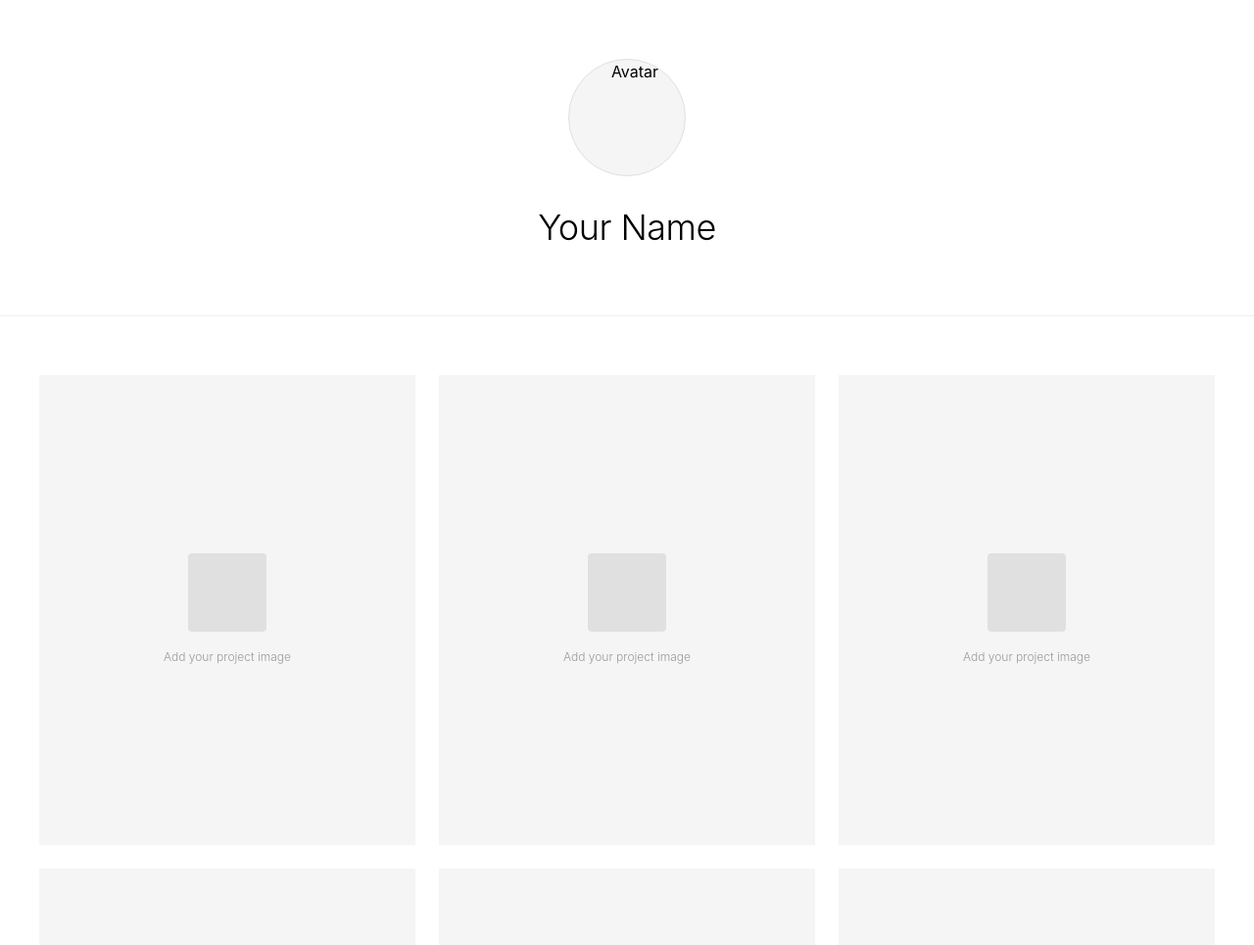
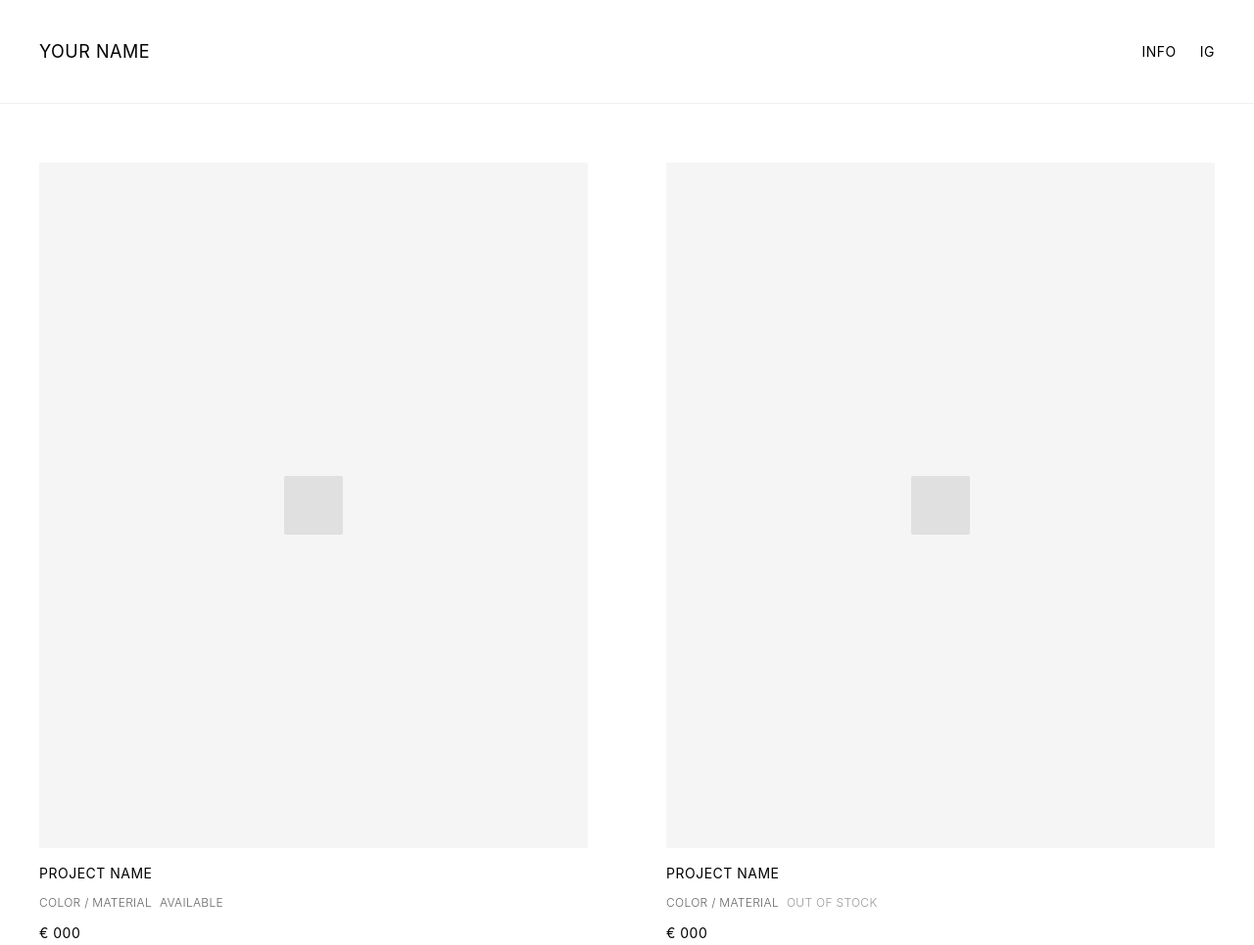
Before and after one commit to maksymworks-dev/portfolio2025, a website: page index.html in a window 1280 px wide. Shown: the top 965 px of the page at 98% size. Drawn offline with Linux system fonts and the light colour scheme.

Commit message:
Redesign portfolio to match Valesque shop layout style

```diff
--- a/index.html
+++ b/index.html
@@ -10,8 +10,13 @@
 <body>
     <header class="header">
         <div class="header-content">
-            <img src="avatar.jpg" alt="Avatar" class="avatar">
+            <div class="header-left">
                 <h1 class="name">Your Name</h1>
+            </div>
+            <div class="header-right">
+                <a href="#" class="header-link">Info</a>
+                <a href="#" class="header-link">IG</a>
+            </div>
         </div>
     </header>
 
@@ -19,46 +24,111 @@
         <div class="container">
             <div class="project-grid">
                 <div class="project-item">
+                    <div class="project-image">
                         <div class="placeholder">
                             <div class="placeholder-icon"></div>
-                        <p class="placeholder-text">Add your project image</p>
                         </div>
                         <!-- Uncomment when you have images:
                         <img src="projects/project-1.jpg" alt="Project 1">
                         -->
                     </div>
+                    <div class="project-info">
+                        <div class="project-name">PROJECT NAME</div>
+                        <div class="project-details">
+                            <span class="project-color">COLOR / MATERIAL</span>
+                            <span class="project-status">AVAILABLE</span>
+                        </div>
+                        <div class="project-price">€ 000</div>
+                    </div>
+                </div>
+
                 <div class="project-item">
+                    <div class="project-image">
                         <div class="placeholder">
                             <div class="placeholder-icon"></div>
-                        <p class="placeholder-text">Add your project image</p>
                         </div>
                     </div>
+                    <div class="project-info">
+                        <div class="project-name">PROJECT NAME</div>
+                        <div class="project-details">
+                            <span class="project-color">COLOR / MATERIAL</span>
+                            <span class="project-status out-of-stock">OUT OF STOCK</span>
+                        </div>
+                        <div class="project-price">€ 000</div>
+                    </div>
+                </div>
+
                 <div class="project-item">
+                    <div class="project-image">
                         <div class="placeholder">
                             <div class="placeholder-icon"></div>
-                        <p class="placeholder-text">Add your project image</p>
                         </div>
                     </div>
+                    <div class="project-info">
+                        <div class="project-name">PROJECT NAME</div>
+                        <div class="project-details">
+                            <span class="project-color">COLOR / MATERIAL</span>
+                            <span class="project-status">AVAILABLE</span>
+                        </div>
+                        <div class="project-price">€ 000</div>
+                    </div>
+                </div>
+
                 <div class="project-item">
+                    <div class="project-image">
                         <div class="placeholder">
                             <div class="placeholder-icon"></div>
-                        <p class="placeholder-text">Add your project image</p>
                         </div>
                     </div>
+                    <div class="project-info">
+                        <div class="project-name">PROJECT NAME</div>
+                        <div class="project-details">
+                            <span class="project-color">COLOR / MATERIAL</span>
+                            <span class="project-status out-of-stock">OUT OF STOCK</span>
+                        </div>
+                        <div class="project-price">€ 000</div>
+                    </div>
+                </div>
+
                 <div class="project-item">
+                    <div class="project-image">
                         <div class="placeholder">
                             <div class="placeholder-icon"></div>
-                        <p class="placeholder-text">Add your project image</p>
                         </div>
                     </div>
+                    <div class="project-info">
+                        <div class="project-name">PROJECT NAME</div>
+                        <div class="project-details">
+                            <span class="project-color">COLOR / MATERIAL</span>
+                            <span class="project-status">AVAILABLE</span>
+                        </div>
+                        <div class="project-price">€ 000</div>
+                    </div>
+                </div>
+
                 <div class="project-item">
+                    <div class="project-image">
                         <div class="placeholder">
                             <div class="placeholder-icon"></div>
-                        <p class="placeholder-text">Add your project image</p>
+                        </div>
+                    </div>
+                    <div class="project-info">
+                        <div class="project-name">PROJECT NAME</div>
+                        <div class="project-details">
+                            <span class="project-color">COLOR / MATERIAL</span>
+                            <span class="project-status out-of-stock">OUT OF STOCK</span>
+                        </div>
+                        <div class="project-price">€ 000</div>
                     </div>
                 </div>
             </div>
         </div>
     </main>
+
+    <footer class="footer">
+        <div class="footer-content">
+            <p>©2024, Your Name</p>
+        </div>
+    </footer>
 </body>
 </html>
--- a/styles.css
+++ b/styles.css
@@ -12,13 +12,12 @@ body {
     -moz-osx-font-smoothing: grayscale;
     background-color: #ffffff;
     color: #000000;
-    line-height: 1.6;
+    line-height: 1.4;
 }
 
 /* Header */
 .header {
-    padding: 60px 24px;
-    text-align: center;
+    padding: 40px 24px;
     border-bottom: 1px solid #f0f0f0;
 }
 
@@ -26,25 +25,36 @@ body {
     max-width: 1200px;
     margin: 0 auto;
     display: flex;
-    flex-direction: column;
+    justify-content: space-between;
     align-items: center;
-    gap: 24px;
-}
-
-.avatar {
-    width: 120px;
-    height: 120px;
-    border-radius: 50%;
-    object-fit: cover;
-    background-color: #f5f5f5;
-    border: 1px solid #e0e0e0;
 }
 
 .name {
-    font-size: clamp(28px, 5vw, 36px);
-    font-weight: 300;
-    letter-spacing: -0.5px;
+    font-size: 18px;
+    font-weight: 400;
+    letter-spacing: 0.5px;
     color: #000000;
+    text-transform: uppercase;
+}
+
+.header-right {
+    display: flex;
+    gap: 24px;
+    align-items: center;
+}
+
+.header-link {
+    font-size: 14px;
+    font-weight: 400;
+    color: #000000;
+    text-decoration: none;
+    text-transform: uppercase;
+    letter-spacing: 0.5px;
+    transition: opacity 0.3s;
+}
+
+.header-link:hover {
+    opacity: 0.6;
 }
 
 /* Main Content */
@@ -61,38 +71,92 @@ body {
 .project-grid {
     display: grid;
     grid-template-columns: 1fr;
-    gap: 24px;
+    gap: 40px;
 }
 
 @media (min-width: 640px) {
     .project-grid {
         grid-template-columns: repeat(2, 1fr);
+        gap: 40px 60px;
     }
 }
 
 @media (min-width: 1024px) {
     .project-grid {
-        grid-template-columns: repeat(3, 1fr);
+        grid-template-columns: repeat(2, 1fr);
+        gap: 40px 80px;
     }
 }
 
 .project-item {
+    display: flex;
+    flex-direction: column;
+}
+
+.project-image {
     position: relative;
+    width: 100%;
+    aspect-ratio: 4 / 5;
     overflow: hidden;
     background-color: #fafafa;
-    cursor: pointer;
-    aspect-ratio: 4 / 5;
+    margin-bottom: 16px;
 }
 
-.project-item img {
+.project-image img {
     width: 100%;
     height: 100%;
     object-fit: cover;
     transition: transform 0.5s;
 }
 
-.project-item:hover img {
-    transform: scale(1.05);
+.project-item:hover .project-image img {
+    transform: scale(1.02);
+}
+
+.project-info {
+    display: flex;
+    flex-direction: column;
+    gap: 8px;
+}
+
+.project-name {
+    font-size: 14px;
+    font-weight: 400;
+    letter-spacing: 0.5px;
+    text-transform: uppercase;
+    color: #000000;
+    margin-bottom: 4px;
+}
+
+.project-details {
+    display: flex;
+    flex-wrap: wrap;
+    gap: 8px;
+    align-items: center;
+    font-size: 12px;
+    font-weight: 300;
+    letter-spacing: 0.3px;
+    color: #666666;
+}
+
+.project-color {
+    text-transform: uppercase;
+}
+
+.project-status {
+    text-transform: uppercase;
+}
+
+.project-status.out-of-stock {
+    color: #999999;
+}
+
+.project-price {
+    font-size: 14px;
+    font-weight: 400;
+    letter-spacing: 0.5px;
+    color: #000000;
+    margin-top: 4px;
 }
 
 /* Placeholder */
@@ -100,24 +164,34 @@ body {
     width: 100%;
     height: 100%;
     display: flex;
-    flex-direction: column;
     align-items: center;
     justify-content: center;
     background-color: #f5f5f5;
-    padding: 32px;
+}
+
+.placeholder-icon {
+    width: 60px;
+    height: 60px;
+    background-color: #e0e0e0;
+    border-radius: 2px;
+}
+
+/* Footer */
+.footer {
+    padding: 40px 24px;
+    border-top: 1px solid #f0f0f0;
+    margin-top: 80px;
+}
+
+.footer-content {
+    max-width: 1200px;
+    margin: 0 auto;
     text-align: center;
 }
 
-.placeholder-icon {
-    width: 80px;
-    height: 80px;
-    background-color: #e0e0e0;
-    border-radius: 4px;
-    margin-bottom: 16px;
+.footer p {
+    font-size: 12px;
+    font-weight: 300;
+    color: #666666;
+    letter-spacing: 0.3px;
 }
-
-.placeholder-text {
-    font-size: 12px;
-    color: #999999;
-    font-weight: 300;
-}
```
Lines whose indentation alone changed are shown as unchanged.
